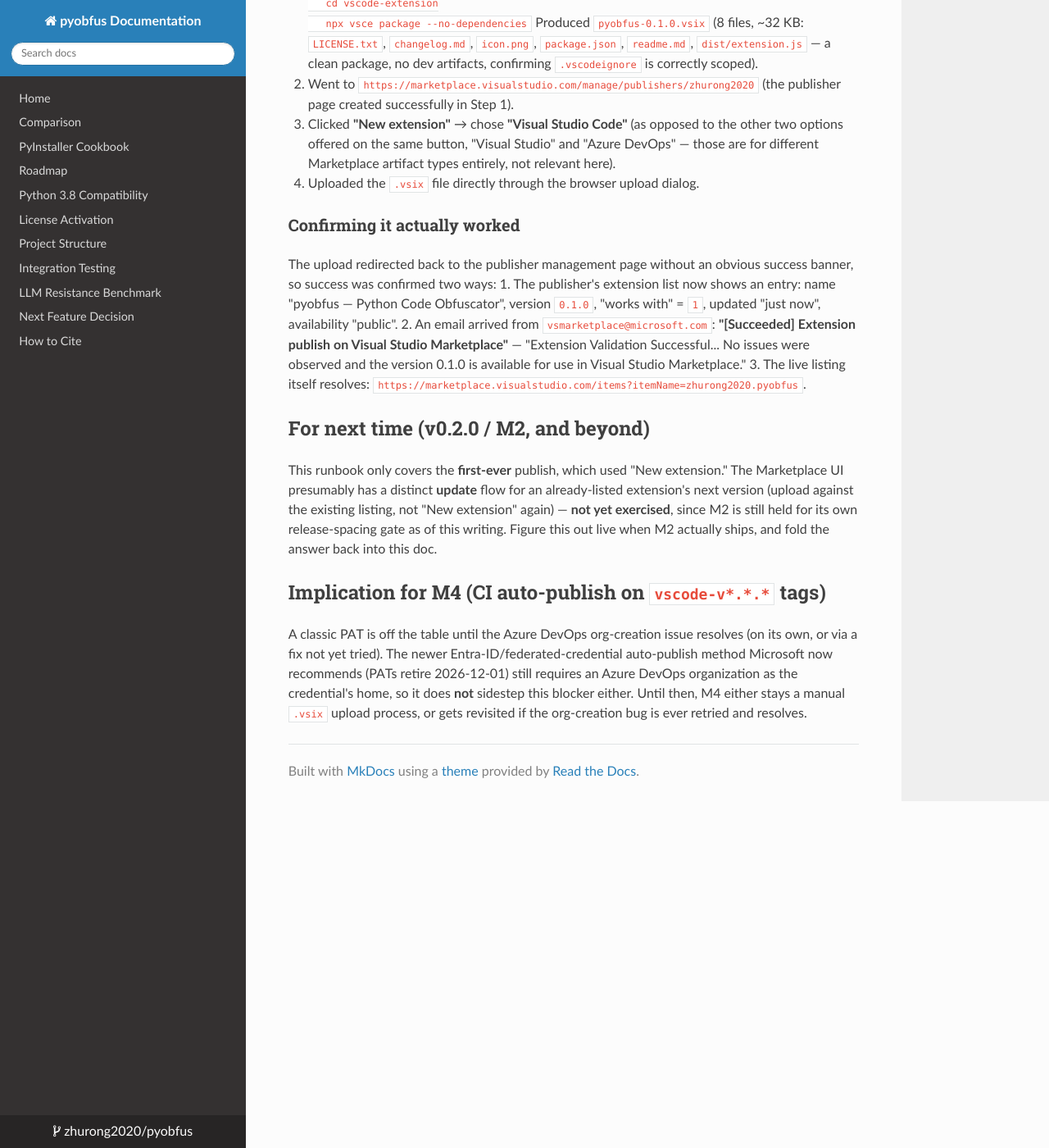
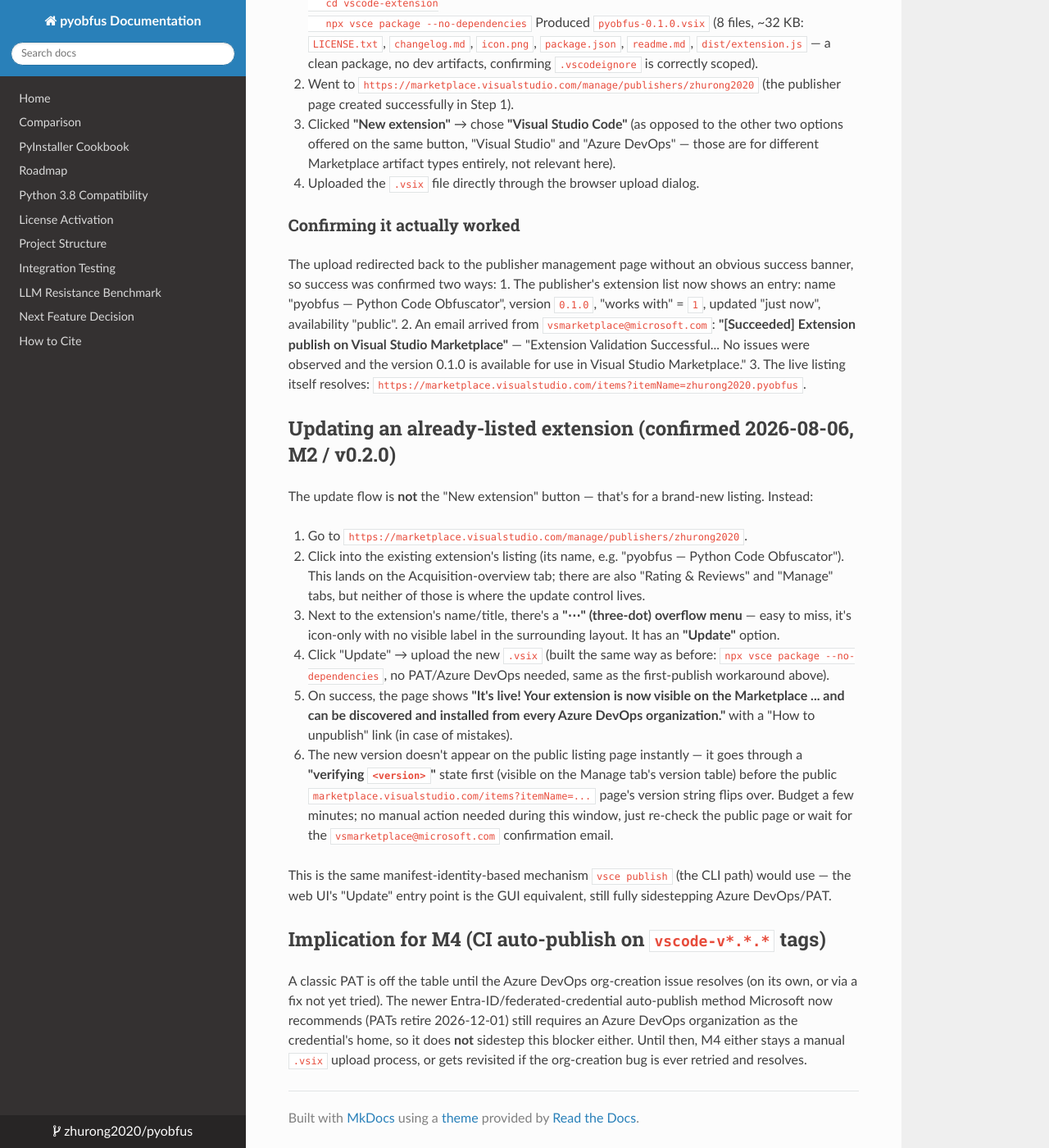
Before and after one commit to zhurong2020/pyobfus, an MkDocs documentation site: the page built from docs/VSCODE_MARKETPLACE_PUBLISHER_SETUP.md, in a window 1280 px wide and 1400 px high, scrolled down 2411 px. Shown: the whole window at 82% size. Built offline with MkDocs 1.6.1, drawn with Linux system fonts in a browser that asks for light colours; nearby versions of some CDN libraries.

Commit message:
docs: record the confirmed update-flow for an already-listed VS Code extension
The runbook only covered first-ever publish ("New extension"). M2's
0.2.0 upload found the actual control live: a "..." overflow menu next
to the extension's name on its own listing page (not the Manage tab,
and easy to miss since it's icon-only) -> "Update" -> upload .vsix ->
"It's live!" confirmation, then a "verifying <version>" transient state
before the public listing page's version string flips over.

Co-Authored-By: Claude Sonnet 5 <noreply@anthropic.com>

```diff
--- a/docs/VSCODE_MARKETPLACE_PUBLISHER_SETUP.md
+++ b/docs/VSCODE_MARKETPLACE_PUBLISHER_SETUP.md
@@ -125,14 +125,37 @@ obvious success banner, so success was confirmed two ways:
    is available for use in Visual Studio Marketplace."
 3. The live listing itself resolves: `https://marketplace.visualstudio.com/items?itemName=zhurong2020.pyobfus`.
 
-## For next time (v0.2.0 / M2, and beyond)
+## Updating an already-listed extension (confirmed 2026-08-06, M2 / v0.2.0)
 
-This runbook only covers the **first-ever** publish, which used "New
-extension." The Marketplace UI presumably has a distinct **update** flow for
-an already-listed extension's next version (upload against the existing
-listing, not "New extension" again) — **not yet exercised**, since M2 is
-still held for its own release-spacing gate as of this writing. Figure this
-out live when M2 actually ships, and fold the answer back into this doc.
+The update flow is **not** the "New extension" button — that's for a
+brand-new listing. Instead:
+
+1. Go to `https://marketplace.visualstudio.com/manage/publishers/zhurong2020`.
+2. Click into the existing extension's listing (its name, e.g. "pyobfus —
+   Python Code Obfuscator"). This lands on the Acquisition-overview tab;
+   there are also "Rating & Reviews" and "Manage" tabs, but neither of
+   those is where the update control lives.
+3. Next to the extension's name/title, there's a **"⋯" (three-dot) overflow
+   menu** — easy to miss, it's icon-only with no visible label in the
+   surrounding layout. It has an **"Update"** option.
+4. Click "Update" → upload the new `.vsix` (built the same way as before:
+   `npx vsce package --no-dependencies`, no PAT/Azure DevOps needed, same
+   as the first-publish workaround above).
+5. On success, the page shows **"It's live! Your extension is now visible
+   on the Marketplace ... and can be discovered and installed from every
+   Azure DevOps organization."** with a "How to unpublish" link (in case of
+   mistakes).
+6. The new version doesn't appear on the public listing page instantly —
+   it goes through a **"verifying `<version>`"** state first (visible on
+   the Manage tab's version table) before the public
+   `marketplace.visualstudio.com/items?itemName=...` page's version string
+   flips over. Budget a few minutes; no manual action needed during this
+   window, just re-check the public page or wait for the
+   `vsmarketplace@microsoft.com` confirmation email.
+
+This is the same manifest-identity-based mechanism `vsce publish` (the CLI
+path) would use — the web UI's "Update" entry point is the GUI equivalent,
+still fully sidestepping Azure DevOps/PAT.
 
 ## Implication for M4 (CI auto-publish on `vscode-v*.*.*` tags)
 
```
